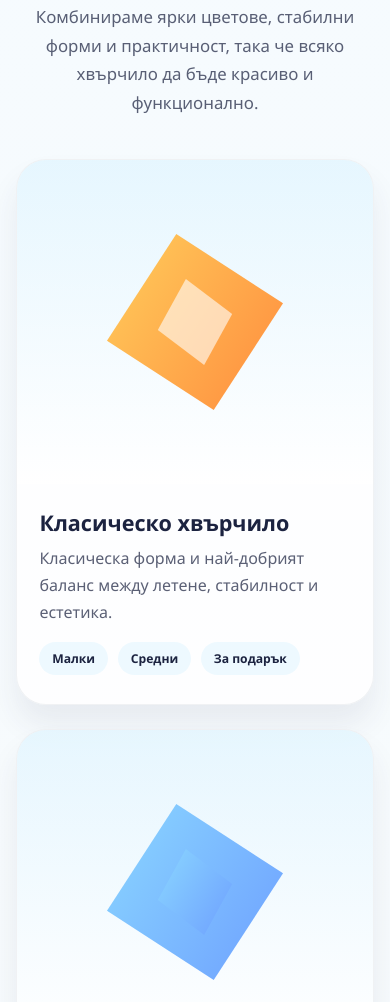
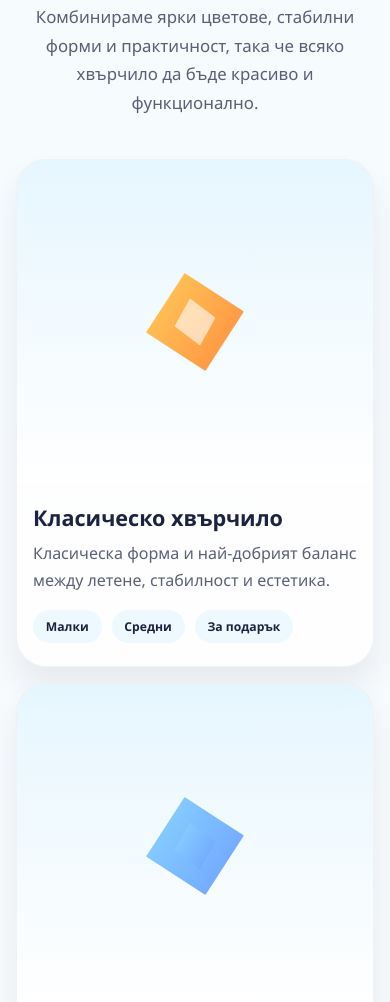
Before and after one commit to sevdanskisoftuni/kitesvd, a plain HTML site: page index.html in a window 390 px wide. Shown: the part 2988-3990 px from the top of the page. Drawn offline with Linux system fonts and the light colour scheme.

Commit message:
Update website

```diff
--- a/style.css
+++ b/style.css
@@ -816,13 +816,33 @@ textarea {
 @media (max-width: 980px) {
   .hero-grid,
   .feature-grid,
-  .product-grid,
   .process-grid,
-  .gallery-grid,
   .testimonials,
   .footer-grid,
   .stats-box {
     grid-template-columns: 1fr 1fr;
+  }
+
+  .product-grid,
+  .gallery-grid {
+    gap: 16px;
+  }
+
+  .product-content {
+    padding: 1.2rem 1rem 1.4rem;
+  }
+
+  .product-visual .kite-shape {
+    width: clamp(100px, 17vw, 160px);
+    height: clamp(100px, 17vw, 160px);
+  }
+
+  .product-visual .kite-shape::after {
+    inset: 26% 29%;
+  }
+
+  .gallery-card {
+    min-height: 220px;
   }
 
   .hero-grid {
```
Also changed, not shown: 1 other file.
